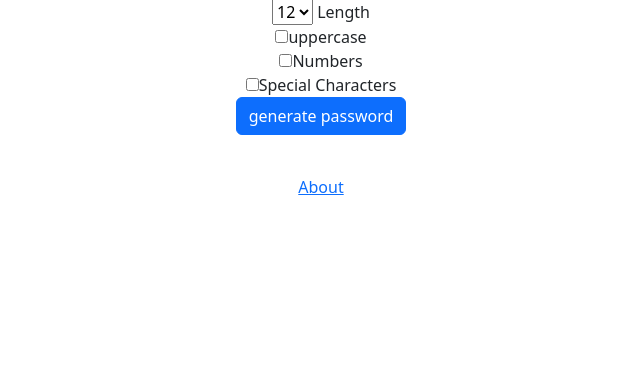
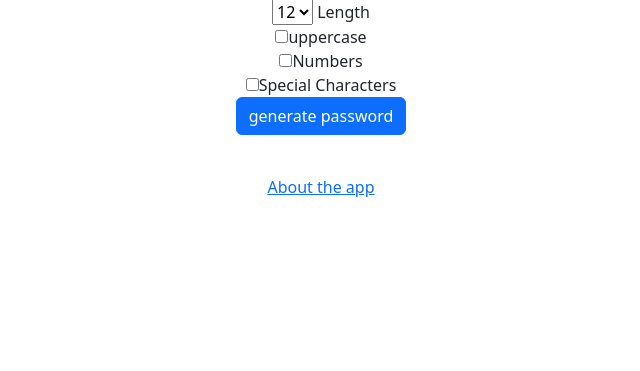
Before and after one commit to MeghanaVennampalli18/passgenerator-django, a Django app: page / in a window 1280 px wide. Shown: the part 57-428 px from the top of the page, without its empty margins (319-959 px from the left). Run offline with Django 3.2, Linux system fonts and the light colour scheme.

Commit message:
small editing in home.html

```diff
--- a/app2/templates/generator/home.html
+++ b/app2/templates/generator/home.html
@@ -24,5 +24,5 @@
 
 </form>
 <br>
-<a href="{% url 'about' %}">About</a>
+<a href="{% url 'about' %}">About the app</a>
 </div>
```
